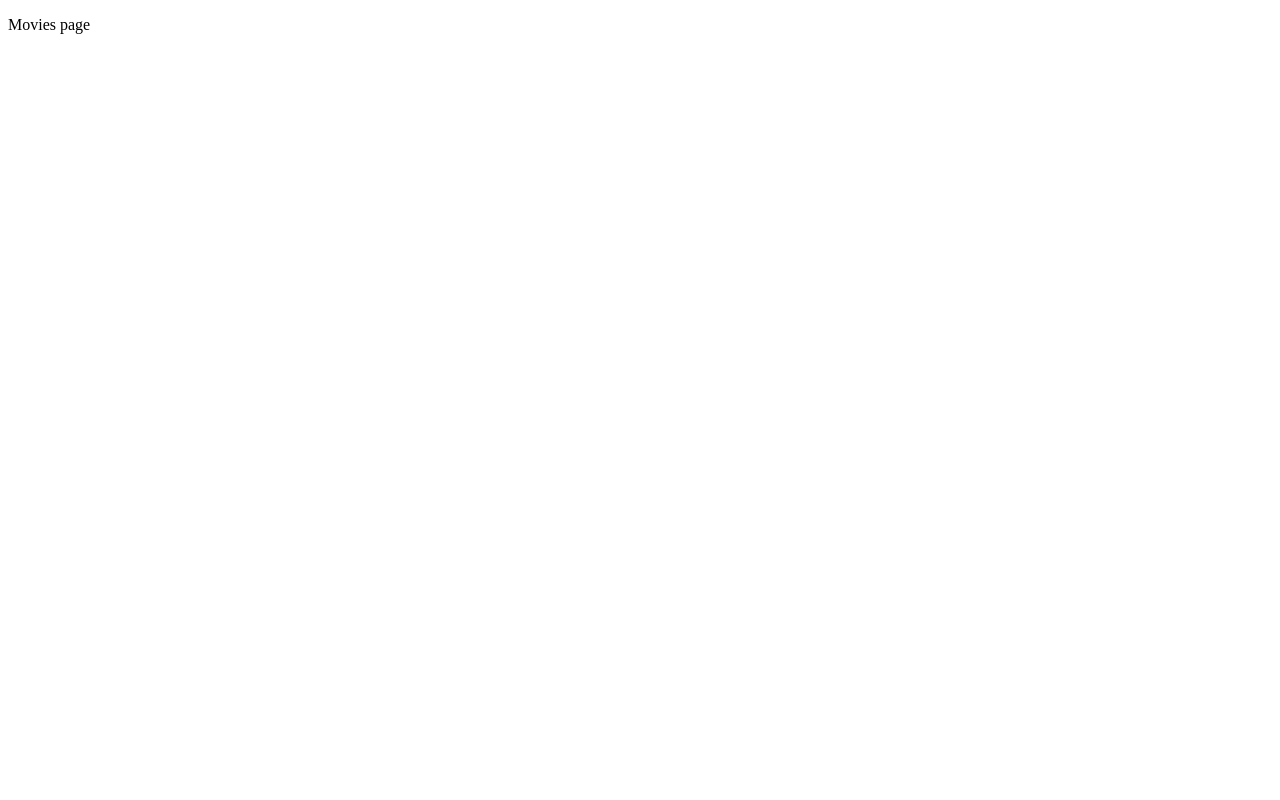
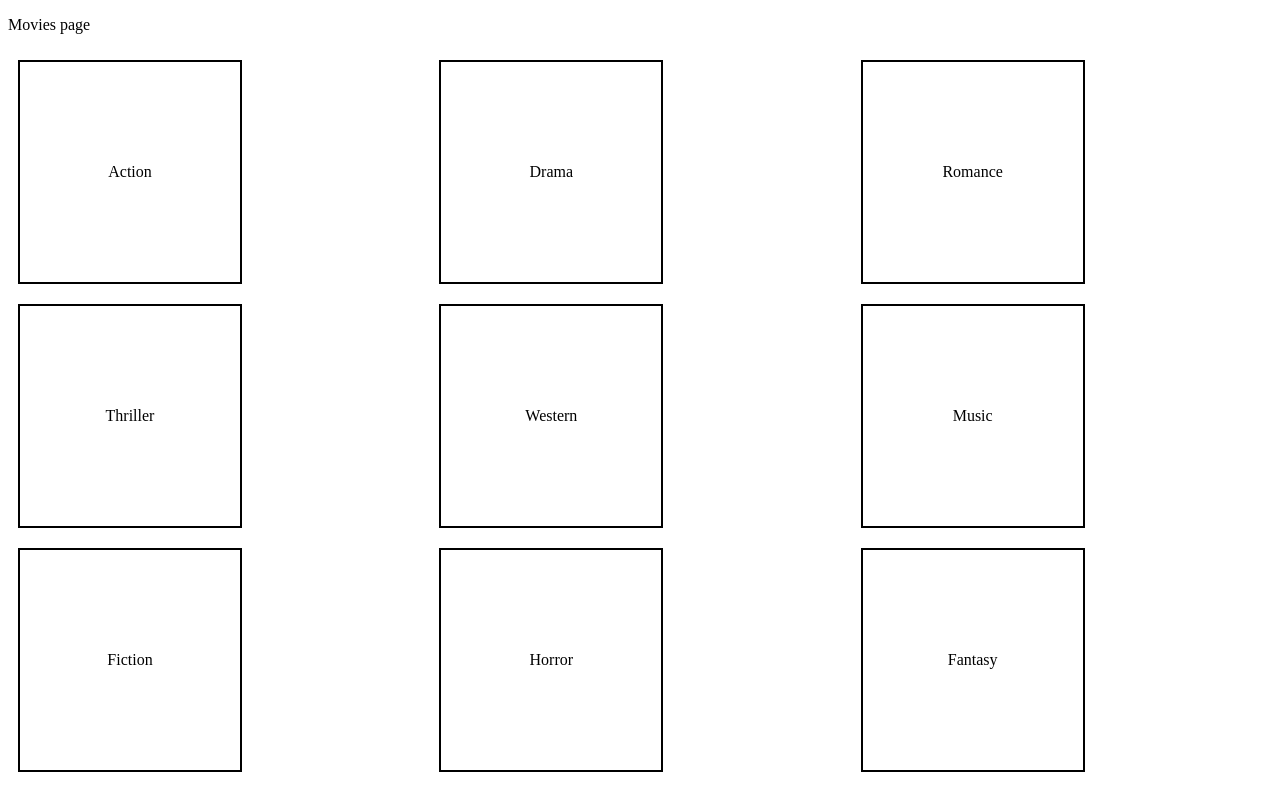
Before and after one commit to ishar19/jan29-react-capstone, a React (Vite) app: page /movies in a window 1280 px wide. Built offline with nearby package versions, Linux system fonts and the light colour scheme; a web font is replaced by a local one.

Commit message:
copied the html and js code for movies from main branch

```diff
--- a/src/components/Home/Form.jsx
+++ b/src/components/Home/Form.jsx
@@ -1,5 +1,9 @@
 import { useState } from "react";
+import {useNavigate} from 'react-router-dom';
+
 export default function Form() {
+  const navigate = useNavigate();
+
   const [data, setData] = useState({
     name: "",
     username: "",
@@ -14,12 +18,14 @@ export default function Form() {
     phone: "",
     checkbox: "",
   });
+
   function validatePhone(phone) {
     const phoneRegex = /^[0-9]{10}$/;
     return phoneRegex.test(phone);
   }
   console.log(data.name.trim());
   function validate() {
+    let isError = false;
     setError(() => {
       return {
         name: "",
@@ -34,30 +40,39 @@ export default function Form() {
       setError((error) => {
         return { ...error, name: "Name is required" };
       });
+      isError = true;
     }
     if (data.username.trim().length === 0) {
       console.warn("Username is required");
       setError((error) => {
         return { ...error, username: "Username is required" };
       });
+      isError = true;
     }
     if (data.email.trim().length === 0) {
       console.warn("Email is required");
       setError((error) => {
         return { ...error, email: "Email is required" };
       });
+      isError = true;
     }
     if (data.phone.trim().length === 0 || !validatePhone(data.phone)) {
       console.warn("Phone is either empty or invalid");
       setError((error) => {
         return { ...error, phone: "Phone is either empty or invalid" };
       });
+      isError = true;
     }
     if (!data.checkbox) {
       console.warn("Checkbox is required");
       setError((error) => {
         return { ...error, checkbox: "Checkbox is required" };
       });
+      isError = true;
+    }
+    if (!isError) {
+      console.log("Data is valid");
+      navigate("/movies");
     }
   }
   return (
--- /dev/null
+++ b/src/components/Movies/Box.jsx
@@ -0,0 +1,32 @@
+/* eslint-disable react/prop-types */
+export default function Box({ data, selectedMovies, setSelectedMovies }) {
+    function handleSelection() {
+      if (selectedMovies.includes(data.id)) {
+        setSelectedMovies(selectedMovies.filter((id) => id !== data.id));
+      } else {
+        setSelectedMovies([...selectedMovies, data.id]);
+      }
+    }
+    return (
+      <div
+        style={{
+          border: selectedMovies.includes(data.id)
+            ? "2px solid green"
+            : "2px solid black",
+          padding: "10px",
+          margin: "10px",
+          width: "200px",
+          height: "200px",
+          display: "flex",
+          justifyContent: "center",
+          alignItems: "center",
+          backgroundColor: selectedMovies.includes(data.id)
+            ? "lightgreen"
+            : "white",
+        }}
+        onClick={handleSelection}
+      >
+        {data.name}
+      </div>
+    );
+  }
--- /dev/null
+++ b/src/components/Movies/Chip.jsx
@@ -0,0 +1,25 @@
+/* eslint-disable react/prop-types */
+export default function Chip({
+    data,
+    allData,
+    selectedMovies,
+    setSelectedMovies,
+  }) {
+    function removeSelection() {
+      setSelectedMovies(selectedMovies.filter((item) => item !== data));
+    }
+    const obj = allData.find((item) => item.id === data);
+    return (
+      <p
+        style={{
+          border: "1px solid black",
+          padding: "10px",
+          margin: "10px",
+          display: "inline-block",
+          width: "80px",
+        }}
+      >
+        {obj.name}&nbsp; &nbsp; <span onClick={removeSelection}>X</span>
+      </p>
+    );
+  }
--- a/src/components/index.jsx
+++ b/src/components/index.jsx
@@ -1,4 +1,6 @@
 import Form from "./Home/Form";
 import Signup from "./Home/Signup";
+import Box from "./Movies/Box";
+import Chip from "./Movies/Chip"
 
-export { Form, Signup };
+export { Form, Signup, Box, Chip };
--- a/src/pages/Movies.jsx
+++ b/src/pages/Movies.jsx
@@ -1,3 +1,94 @@
+import { Box, Chip } from "../components";
+import { useState } from "react";
+const moviesData = [
+  {
+    id: 1,
+    name: "Action",
+    img: "",
+  },
+  {
+    id: 2,
+    name: "Drama",
+    img: "",
+  },
+  {
+    id: 3,
+    name: "Romance",
+    img: "",
+  },
+  {
+    id: 4,
+    name: "Thriller",
+    img: "",
+  },
+  {
+    id: 5,
+    name: "Western",
+    img: "",
+  },
+  {
+    id: 6,
+    name: "Music",
+    img: "",
+  },
+  {
+    id: 7,
+    name: "Fiction",
+    img: "",
+  },
+  {
+    id: 8,
+    name: "Horror",
+    img: "",
+  },
+  {
+    id: 9,
+    name: "Fantasy",
+    img: "",
+  },
+];
+
 export default function Movies() {
-  return <p>Movies page</p>;
+  const [selectedMovies, setSelectedMovies] = useState([]);
+  return (
+    <>
+      {" "}
+      <p>Movies page</p>
+      <div
+        style={{
+          display: "grid",
+          gridTemplateColumns: "repeat(3, 1fr)",
+        }}
+      >
+        {moviesData.map((data) => {
+          return (
+            <Box
+              key={data.id}
+              data={data}
+              selectedMovies={selectedMovies}
+              setSelectedMovies={setSelectedMovies}
+            />
+          );
+        })}
+      </div>
+      <div
+        style={{
+          display: "grid",
+          gridTemplateColumns: "repeat(3, 1fr)",
+        }}
+      >
+        {selectedMovies.map((data) => {
+          return (
+            <Chip
+              key={data.id}
+              data={data}
+              allData={moviesData}
+              selectedMovies={selectedMovies}
+              setSelectedMovies={setSelectedMovies}
+            />
+          );
+        })}
+      </div>
+    </>
+  );
 }
```
